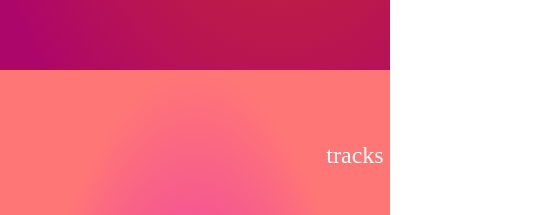
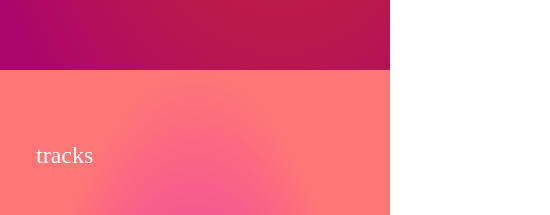
Before and after one commit to HackMerced/HackMerced-X, a React (Create React App) app: page / in a window 390 px wide. Shown: the part 846-1061 px from the top of the page, 550 px wide, since content can reach past the window. Built offline with nearby package versions, Linux system fonts and the light colour scheme; a web font is replaced by a local one.

Commit message:
Had to change vid to sticky

```diff
--- a/src/App.css
+++ b/src/App.css
@@ -271,10 +271,10 @@
   }
   .Main-video{
     padding-left: 0;
-    position: fixed;
+    position:sticky;
     left:0;
-    top: 0;
     z-index: 1;
+    overflow: hidden;
   }
   .Main-video:-webkit-scrollbar {
     display: none;
@@ -310,7 +310,8 @@
   }
   .Tracks-title{
     position: inherit;
-    text-align: center;
+    text-align: left;
+    left:1.5em;
   }
   .FAQ-accordion{
     position: relative;
@@ -328,6 +329,7 @@
   .FAQ{
     position: relative;
     z-index: 3;
+    text-align: left;
   }
 
 
```
